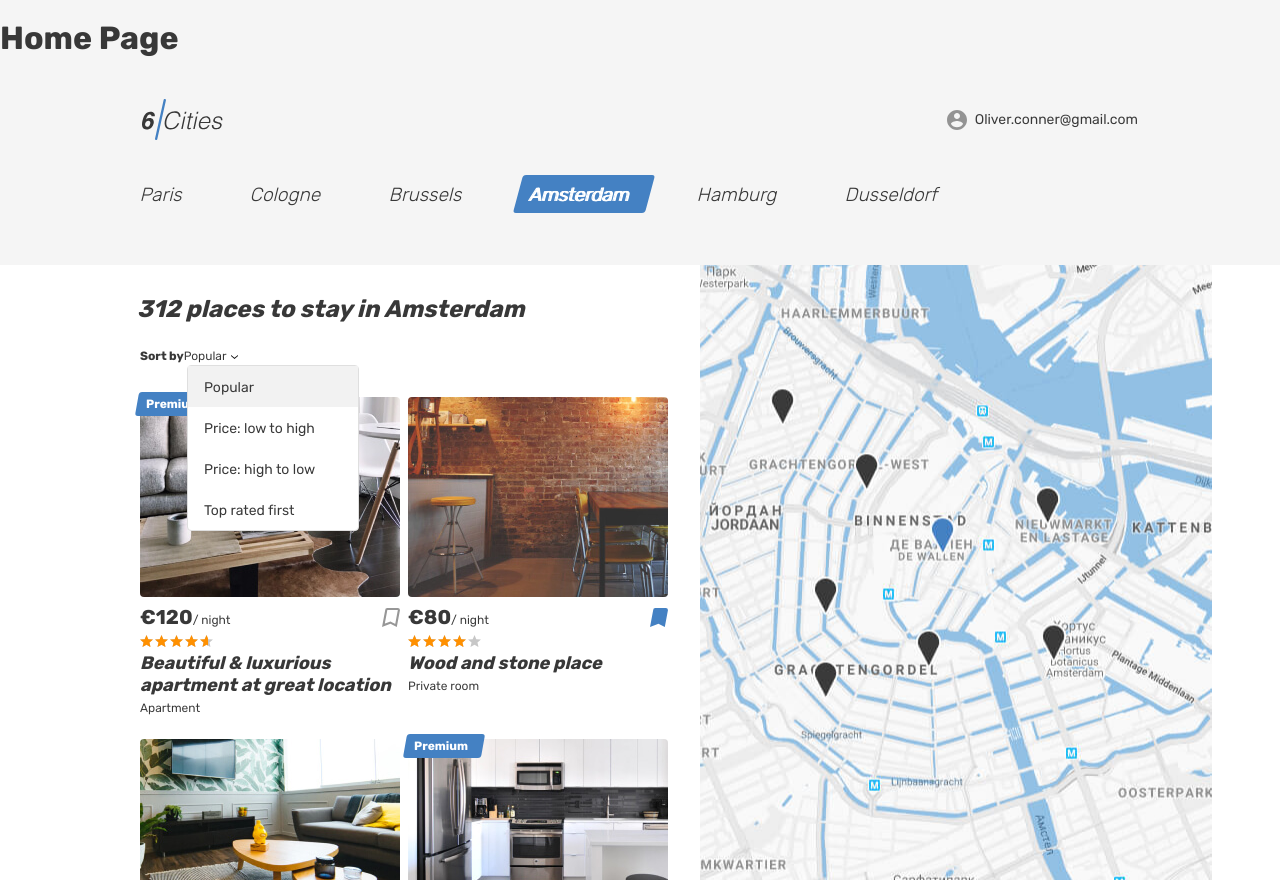
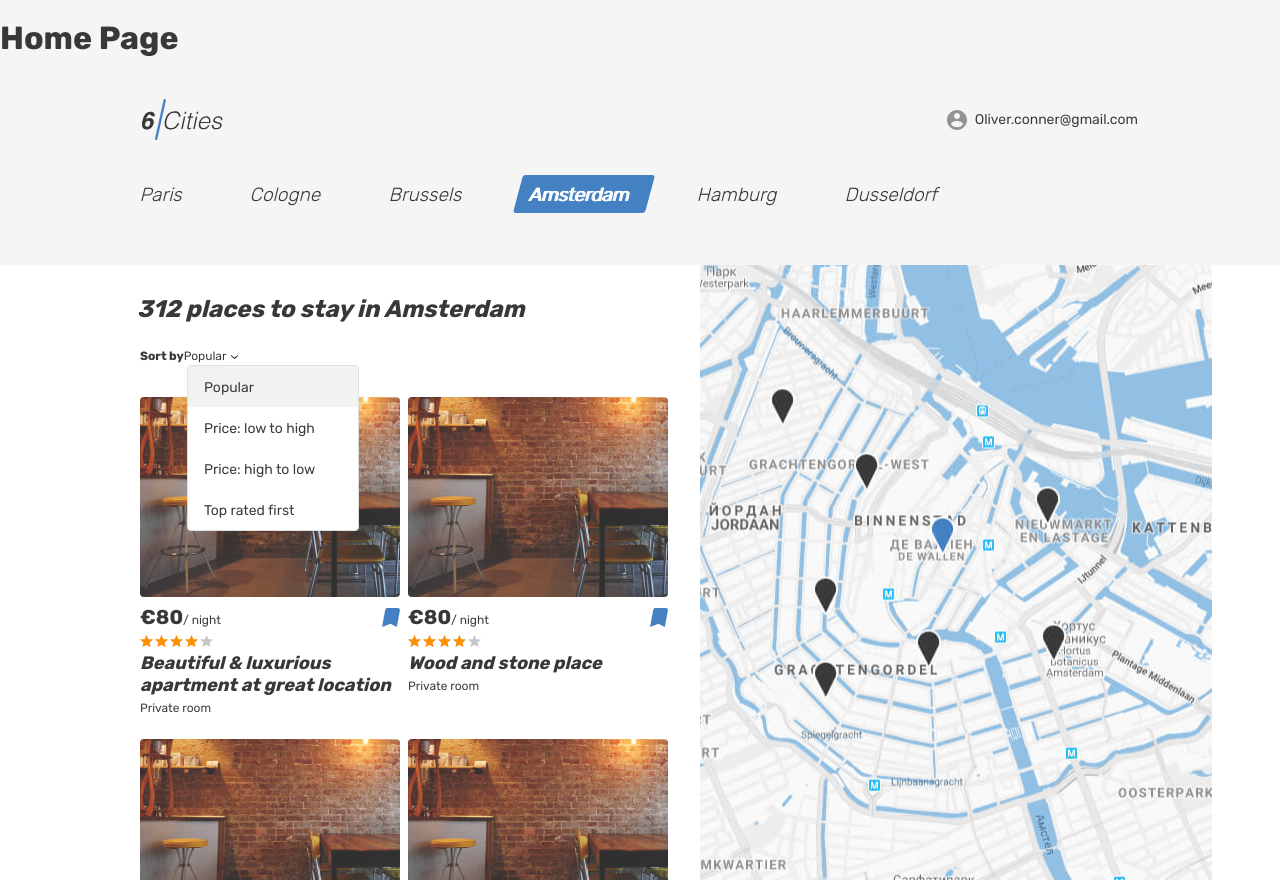
Before and after one commit to ustiuzhanin/347663-six-cities-2, a React app: page / in a window 1280 px wide. Built offline with nearby package versions, Linux system fonts and the light colour scheme.

Commit message:
add places rendering and proptypes for Welcome.jsx

```diff
--- a/package.json
+++ b/package.json
@@ -25,6 +25,7 @@
   },
   "dependencies": {
     "@babel/preset-env": "^7.6.3",
+    "prop-types": "15.7.2",
     "react": "16.10.2",
     "react-dom": "16.10.2"
   }
--- a/src/components/App/App.jsx
+++ b/src/components/App/App.jsx
@@ -2,5 +2,11 @@ import React from 'react';
 import Home from '../Home/Home.jsx';
 
 export default function App() {
-  return <Home />;
+  const places = [
+    `Beautiful & luxurious apartment at great location`,
+    `Wood and stone place`,
+    `Canal View Prinsengracht`,
+    `Nice, cozy, warm big bed apartment`
+  ];
+  return <Home places={places} />;
 }
--- a/src/components/Home/Home.jsx
+++ b/src/components/Home/Home.jsx
@@ -1,6 +1,51 @@
 import React from 'react';
+import PropTypes from 'prop-types';
 
-export default function Home() {
+export default function Home(props) {
+  const {places} = props;
+
+  const renderedPlaces = places.map((place, index) => (
+    <article key={`${index}${place}`} className='cities__place-card place-card'>
+      <div className='cities__image-wrapper place-card__image-wrapper'>
+        <a href='#'>
+          <img
+            className='place-card__image'
+            src='img/room.jpg'
+            width='260'
+            height='200'
+            alt='Place image'
+          />
+        </a>
+      </div>
+      <div className='place-card__info'>
+        <div className='place-card__price-wrapper'>
+          <div className='place-card__price'>
+            <b className='place-card__price-value'>&euro;80</b>
+            <span className='place-card__price-text'>&#47;&nbsp;night</span>
+          </div>
+          <button
+            className='place-card__bookmark-button place-card__bookmark-button--active button'
+            type='button'
+          >
+            <svg className='place-card__bookmark-icon' width='18' height='19'>
+              <use xlinkHref='#icon-bookmark'></use>
+            </svg>
+            <span className='visually-hidden'>In bookmarks</span>
+          </button>
+        </div>
+        <div className='place-card__rating rating'>
+          <div className='place-card__stars rating__stars'>
+            <span style={{width: `80%`}}></span>
+            <span className='visually-hidden'>Rating</span>
+          </div>
+        </div>
+        <h2 className='place-card__name'>
+          <a href='#'>{place}</a>
+        </h2>
+        <p className='place-card__type'>Private room</p>
+      </div>
+    </article>
+  ));
   return (
     <section>
       <h1>Home Page</h1>
@@ -137,248 +182,7 @@ export default function Home() {
                 </select> */}
                 </form>
                 <div className='cities__places-list places__list tabs__content'>
-                  <article className='cities__place-card place-card'>
-                    <div className='place-card__mark'>
-                      <span>Premium</span>
-                    </div>
-                    <div className='cities__image-wrapper place-card__image-wrapper'>
-                      <a href='#'>
-                        <img
-                          className='place-card__image'
-                          src='img/apartment-01.jpg'
-                          width='260'
-                          height='200'
-                          alt='Place image'
-                        />
-                      </a>
-                    </div>
-                    <div className='place-card__info'>
-                      <div className='place-card__price-wrapper'>
-                        <div className='place-card__price'>
-                          <b className='place-card__price-value'>&euro;120</b>
-                          <span className='place-card__price-text'>
-                            &#47;&nbsp;night
-                          </span>
-                        </div>
-                        <button
-                          className='place-card__bookmark-button button'
-                          type='button'
-                        >
-                          <svg
-                            className='place-card__bookmark-icon'
-                            width='18'
-                            height='19'
-                          >
-                            <use xlinkHref='#icon-bookmark'></use>
-                          </svg>
-                          <span className='visually-hidden'>To bookmarks</span>
-                        </button>
-                      </div>
-                      <div className='place-card__rating rating'>
-                        <div className='place-card__stars rating__stars'>
-                          <span style={{width: `93%`}}></span>
-                          <span className='visually-hidden'>Rating</span>
-                        </div>
-                      </div>
-                      <h2 className='place-card__name'>
-                        <a href='#'>
-                          Beautiful &amp; luxurious apartment at great location
-                        </a>
-                      </h2>
-                      <p className='place-card__type'>Apartment</p>
-                    </div>
-                  </article>
-
-                  <article className='cities__place-card place-card'>
-                    <div className='cities__image-wrapper place-card__image-wrapper'>
-                      <a href='#'>
-                        <img
-                          className='place-card__image'
-                          src='img/room.jpg'
-                          width='260'
-                          height='200'
-                          alt='Place image'
-                        />
-                      </a>
-                    </div>
-                    <div className='place-card__info'>
-                      <div className='place-card__price-wrapper'>
-                        <div className='place-card__price'>
-                          <b className='place-card__price-value'>&euro;80</b>
-                          <span className='place-card__price-text'>
-                            &#47;&nbsp;night
-                          </span>
-                        </div>
-                        <button
-                          className='place-card__bookmark-button place-card__bookmark-button--active button'
-                          type='button'
-                        >
-                          <svg
-                            className='place-card__bookmark-icon'
-                            width='18'
-                            height='19'
-                          >
-                            <use xlinkHref='#icon-bookmark'></use>
-                          </svg>
-                          <span className='visually-hidden'>In bookmarks</span>
-                        </button>
-                      </div>
-                      <div className='place-card__rating rating'>
-                        <div className='place-card__stars rating__stars'>
-                          <span style={{width: `80%`}}></span>
-                          <span className='visually-hidden'>Rating</span>
-                        </div>
-                      </div>
-                      <h2 className='place-card__name'>
-                        <a href='#'>Wood and stone place</a>
-                      </h2>
-                      <p className='place-card__type'>Private room</p>
-                    </div>
-                  </article>
-
-                  <article className='cities__place-card place-card'>
-                    <div className='cities__image-wrapper place-card__image-wrapper'>
-                      <a href='#'>
-                        <img
-                          className='place-card__image'
-                          src='img/apartment-02.jpg'
-                          width='260'
-                          height='200'
-                          alt='Place image'
-                        />
-                      </a>
-                    </div>
-                    <div className='place-card__info'>
-                      <div className='place-card__price-wrapper'>
-                        <div className='place-card__price'>
-                          <b className='place-card__price-value'>&euro;132</b>
-                          <span className='place-card__price-text'>
-                            &#47;&nbsp;night
-                          </span>
-                        </div>
-                        <button
-                          className='place-card__bookmark-button button'
-                          type='button'
-                        >
-                          <svg
-                            className='place-card__bookmark-icon'
-                            width='18'
-                            height='19'
-                          >
-                            <use xlinkHref='#icon-bookmark'></use>
-                          </svg>
-                          <span className='visually-hidden'>To bookmarks</span>
-                        </button>
-                      </div>
-                      <div className='place-card__rating rating'>
-                        <div className='place-card__stars rating__stars'>
-                          <span style={{width: `80%`}}></span>
-                          <span className='visually-hidden'>Rating</span>
-                        </div>
-                      </div>
-                      <h2 className='place-card__name'>
-                        <a href='#'>Canal View Prinsengracht</a>
-                      </h2>
-                      <p className='place-card__type'>Apartment</p>
-                    </div>
-                  </article>
-
-                  <article className='cities__place-card place-card'>
-                    <div className='place-card__mark'>
-                      <span>Premium</span>
-                    </div>
-                    <div className='cities__image-wrapper place-card__image-wrapper'>
-                      <a href='#'>
-                        <img
-                          className='place-card__image'
-                          src='img/apartment-03.jpg'
-                          width='260'
-                          height='200'
-                          alt='Place image'
-                        />
-                      </a>
-                    </div>
-                    <div className='place-card__info'>
-                      <div className='place-card__price-wrapper'>
-                        <div className='place-card__price'>
-                          <b className='place-card__price-value'>&euro;180</b>
-                          <span className='place-card__price-text'>
-                            &#47;&nbsp;night
-                          </span>
-                        </div>
-                        <button
-                          className='place-card__bookmark-button button'
-                          type='button'
-                        >
-                          <svg
-                            className='place-card__bookmark-icon'
-                            width='18'
-                            height='19'
-                          >
-                            <use xlinkHref='#icon-bookmark'></use>
-                          </svg>
-                          <span className='visually-hidden'>To bookmarks</span>
-                        </button>
-                      </div>
-                      <div className='place-card__rating rating'>
-                        <div className='place-card__stars rating__stars'>
-                          <span style={{width: `100%`}}></span>
-                          <span className='visually-hidden'>Rating</span>
-                        </div>
-                      </div>
-                      <h2 className='place-card__name'>
-                        <a href='#'>Nice, cozy, warm big bed apartment</a>
-                      </h2>
-                      <p className='place-card__type'>Apartment</p>
-                    </div>
-                  </article>
-
-                  <article className='cities__place-card place-card'>
-                    <div className='cities__image-wrapper place-card__image-wrapper'>
-                      <a href='#'>
-                        <img
-                          className='place-card__image'
-                          src='img/room.jpg'
-                          width='260'
-                          height='200'
-                          alt='Place image'
-                        />
-                      </a>
-                    </div>
-                    <div className='place-card__info'>
-                      <div className='place-card__price-wrapper'>
-                        <div className='place-card__price'>
-                          <b className='place-card__price-value'>&euro;80</b>
-                          <span className='place-card__price-text'>
-                            &#47;&nbsp;night
-                          </span>
-                        </div>
-                        <button
-                          className='place-card__bookmark-button place-card__bookmark-button--active button'
-                          type='button'
-                        >
-                          <svg
-                            className='place-card__bookmark-icon'
-                            width='18'
-                            height='19'
-                          >
-                            <use xlinkHref='#icon-bookmark-active'></use>
-                          </svg>
-                          <span className='visually-hidden'>In bookmarks</span>
-                        </button>
-                      </div>
-                      <div className='place-card__rating rating'>
-                        <div className='place-card__stars rating__stars'>
-                          <span style={{width: `80%`}}></span>
-                          <span className='visually-hidden'>Rating</span>
-                        </div>
-                      </div>
-                      <h2 className='place-card__name'>
-                        <a href='#'>Wood and stone place</a>
-                      </h2>
-                      <p className='place-card__type'>Private room</p>
-                    </div>
-                  </article>
+                  {renderedPlaces}
                 </div>
               </section>
               <div className='cities__right-section'>
@@ -391,3 +195,7 @@ export default function Home() {
     </section>
   );
 }
+
+Home.propTypes = {
+  places: PropTypes.array.isRequired
+};
```
